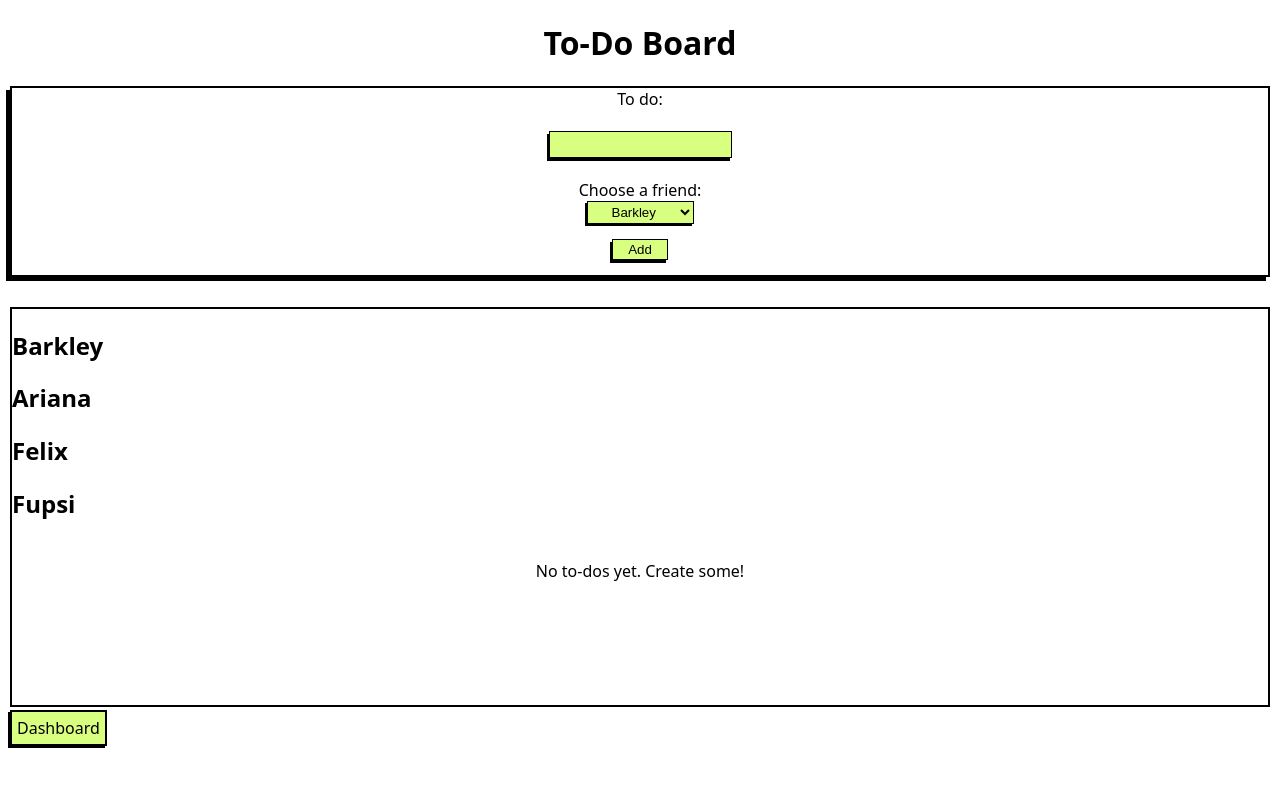
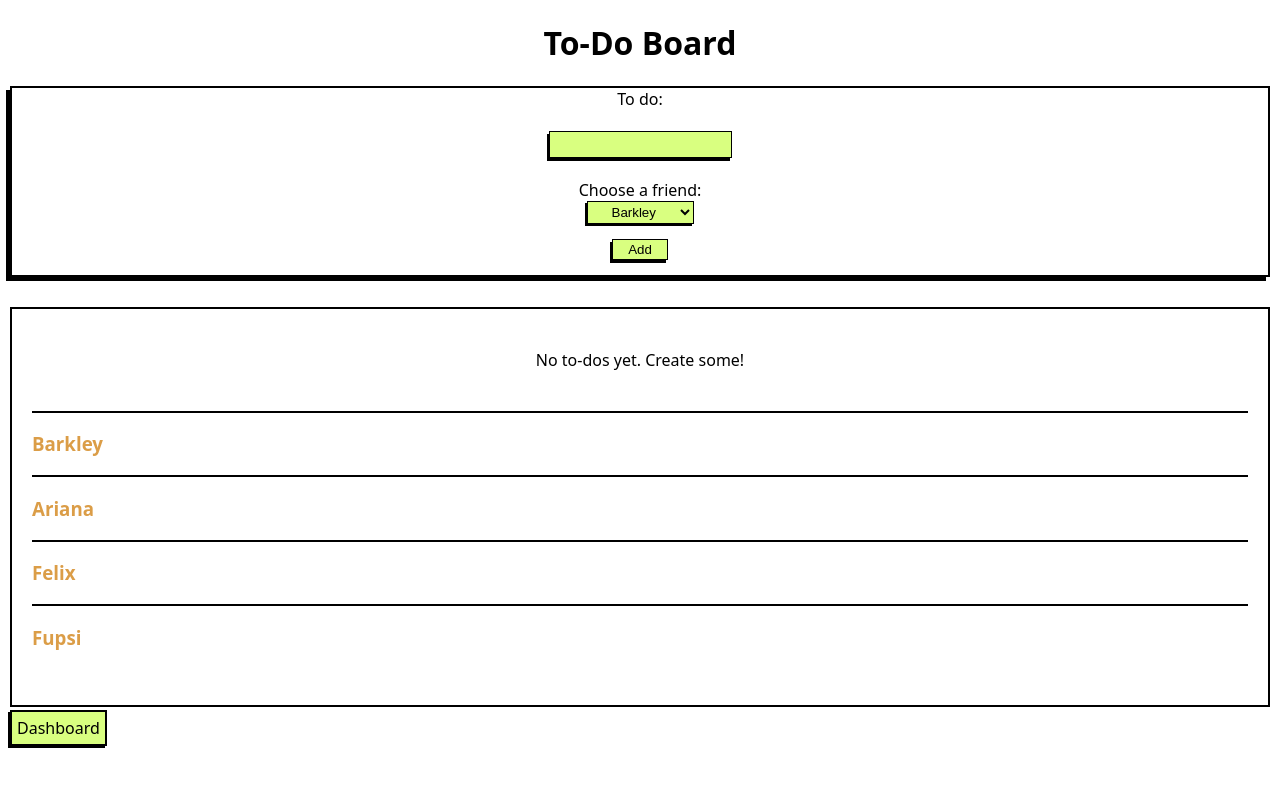
Before and after one commit to supernova-97/Capstone-Project, a Next.js app: page /to-do in a window 1280 px wide. Shown: the top 786 px of the page. Built offline with nearby package versions, Linux system fonts and the light colour scheme.

Commit message:
renaming

```diff
--- a/components/Form/index.js
+++ b/components/Form/index.js
@@ -2,7 +2,7 @@ import styled from "styled-components";
 import { useState } from "react";
 
 function Form({ onAddToDo, tripData }) {
-  const [value, setValue] = useState(tripData.who[0]);
+  const [selectedFriend, setSelectedFriend] = useState(tripData.who[0]);
 
   function handleSubmit(event) {
     event.preventDefault();
@@ -11,7 +11,7 @@ function Form({ onAddToDo, tripData }) {
   }
 
   const handleChange = (event) => {
-    setValue(event.target.value);
+    setSelectedFriend(event.target.value);
   };
 
   const friends = tripData.who;
@@ -19,10 +19,9 @@ function Form({ onAddToDo, tripData }) {
     <>
       <StyledForm onSubmit={handleSubmit}>
         <label htmlFor="todo">To do:</label>
-
         <StyledInput type="text" id="todo" name="todo" required />
         <label>Choose a friend:</label>
-        <StyledSelect value={value} onChange={handleChange}>
+        <StyledSelect value={selectedFriend} onChange={handleChange}>
           {friends.map((friend, index) => (
             <option value={friend} key={index}>
               {friend}
--- a/components/List/index.js
+++ b/components/List/index.js
@@ -33,15 +33,14 @@ function List({ toDos, onDeleteToDo, tripData }) {
             </ListItem>
           ))}
         </ul>
-        {friends.map((friend, index) => (
-          <section key={index}>
-            <h2>{friend}</h2>
-          </section>
-        ))}
-
         <StyledConditionalText>
           {toDos.length > 0 ? "" : "No to-dos yet. Create some!"}
         </StyledConditionalText>
+        {friends.map((friend, index) => (
+          <StyledSection key={index}>
+            <SectionHeading>{friend}</SectionHeading>
+          </StyledSection>
+        ))}
       </ListWrapper>
 
       <DashboardLink href="/">Dashboard</DashboardLink>
@@ -133,3 +132,13 @@ const DashboardLink = styled(Link)`
     background-color: #db9d47;
   }
 `;
+
+const StyledSection = styled.section`
+  margin: 0 20px;
+  display: flex;
+  border-top: 2px solid black;
+`;
+
+const SectionHeading = styled.h3`
+  color: #db9d47;
+`;
```
